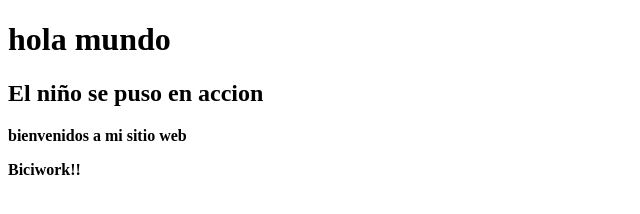
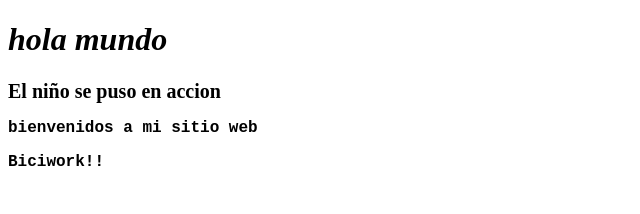
Before and after one commit to sotternajjar/MiPrimerSitioWeb, a plain HTML site: page index.html in a window 1280 px wide. Shown: the whole page, without its empty margins (0-640 px from the left). Drawn offline with Linux system fonts and the light colour scheme.

Commit message:
Añadir cambios

```diff
--- a/css/style.css
+++ b/css/style.css
@@ -1,3 +1,11 @@
 p {
     font-weight:900;
+    font-family: 'Courier New', Courier, monospace;
 }
+h1  {
+    font-style: italic;
+}
+h2  {
+    font-size:  20px;
+}
+p   {}
--- a/index.html
+++ b/index.html
@@ -6,6 +6,8 @@
     <meta name="viewport" content="width=device-width, initial-scale=1.0">
     <title>Mi Sitio Web</title>
     <link rel="stylesheet" href="css/style.css">
+    <link rel="preconnect" href="https://fonts.gstatic.com">
+<link href="https://fonts.googleapis.com/css2?family=Architects+Daughter&display=swap" rel="stylesheet">
 </head>
 <body>
     <h1>hola mundo</h1>
```
